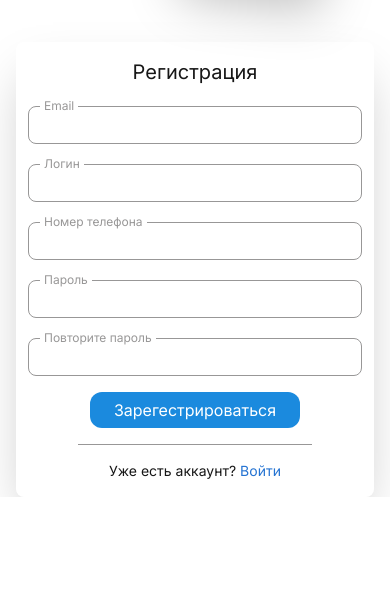
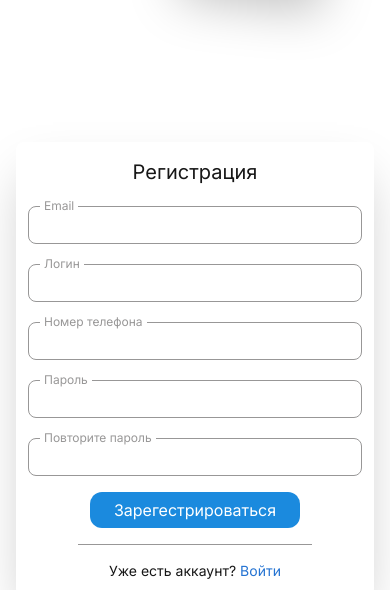
Before and after one commit to Kurbre/naleystogram, a Next.js app: page /auth/register in a window 390 px wide. Shown: the part 520-1110 px from the top of the page. Before the commit the page ends 1017 px from the top, so only its background shows below. Built offline with nearby package versions, Linux system fonts and the light colour scheme; no server answers.

Commit message:
Fixed adaptive mobile bugs

```diff
--- a/src/features/auth-register/ui/AuthRegisterForm.tsx
+++ b/src/features/auth-register/ui/AuthRegisterForm.tsx
@@ -41,7 +41,7 @@ export default function AuthRegisterForm() {
 
 	return (
 		<form
-			className='shadow-2xl px-3 py-4 rounded-lg w-full md:w-[35%] flex flex-col gap-4 mt-[290px] sm:mt-[390px] xm:mt-0'
+			className='shadow-2xl px-3 py-4 rounded-lg w-full md:w-[35%] flex flex-col gap-4 mt-[390px] xm:mt-0'
 			onSubmit={handleSubmit(submitHandler)}
 		>
 			<h3 className='text-center text-xl'>Регистрация</h3>
```
